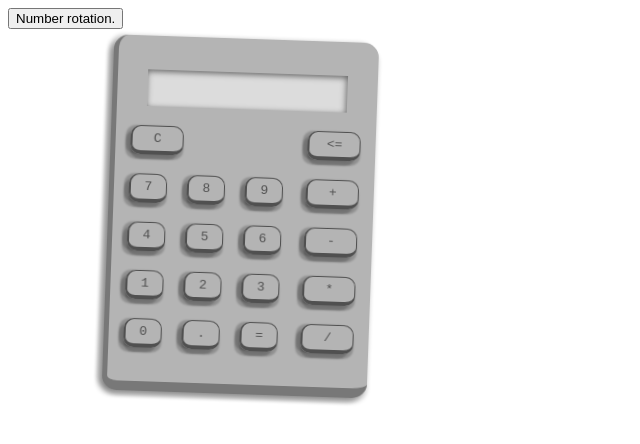
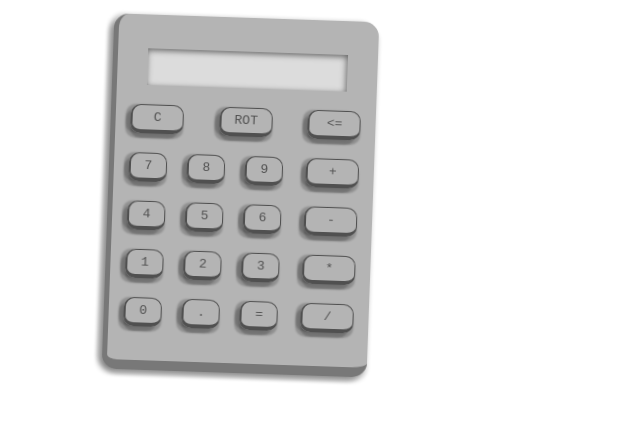
Before and after one commit to ammartinezH/Calculator, a React (Create React App) app: page / in a window 1280 px wide. Shown: the top 444 px of the page, without its empty margins (0-640 px from the left). Built offline with nearby package versions, Linux system fonts and the light colour scheme.

Commit message:
button rotate -dev- add button into calculator

```diff
--- a/src/Calculator/Calculator.js
+++ b/src/Calculator/Calculator.js
@@ -17,7 +17,6 @@ const Calculator = () => {
   const [currentKeyPress, setCurrentKeyPress] = useState('')
 
   const [operation, setOperation] = useState('') // +, -, *, /
-  const [obj, setObj] = useState([1, 2, 3, 4])
 
   const keyNumbers = ['0', '1', '2', '3', '4', '5', '6', '7', '8', '9', '.']
   const keyNumbersOrder = ['9', '6', '7', '8', '3', '4', '5', '0', '1', '2', '10']
@@ -116,18 +115,16 @@ const Calculator = () => {
       }
     }
   }
-  // console.log({ val1, currentValue, result, isResult, operation });
+
+  const handleClickNumberRotation = () => {
+    const numberToRotation = isResult ? result : currentValue
+    setIsResult(false)
+    setResult('')
+    setCurrentValue(utils.moveArray(numberToRotation.split('')).join(''))
+  }
+
   return (
     <div>
-      <button
-        type="button"
-        onClick={() => {
-          setObj(utils.moveArray(obj))
-          setCurrentValue(obj.toString())
-        }}
-      >
-        Number rotation.
-      </button>
       <div
         role="button"
         tabIndex="0"
@@ -172,6 +169,15 @@ const Calculator = () => {
             setCurrentKeyPress={(e) => setCurrentKeyPress(e)}
           >
             C
+          </ButtonCalc>
+          <ButtonCalc
+            active={currentKeyPress === 'Delete'}
+            inputResult={inputResult}
+            onClick={handleClickNumberRotation}
+            calculatorKeyDown={calculatorKeyDown}
+            setCurrentKeyPress={setCurrentKeyPress}
+          >
+            ROT
           </ButtonCalc>
           <ButtonCalc
             active={currentKeyPress === 'Backspace'}
```
Also changed, not shown: 1 other file (tests, documents, lock files or other folders).
